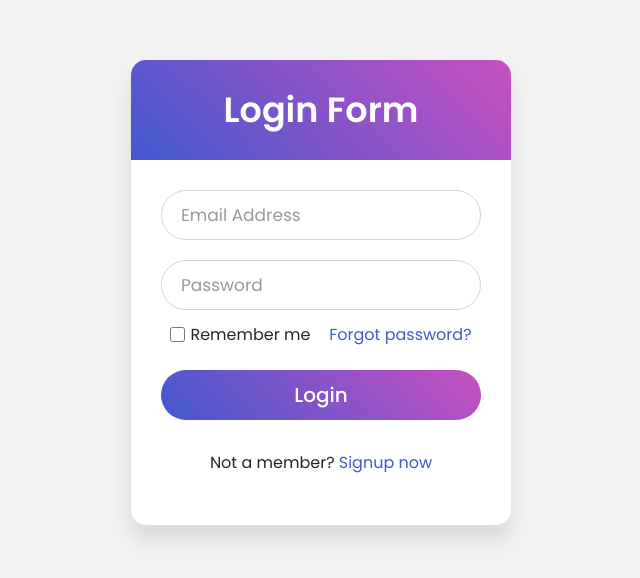
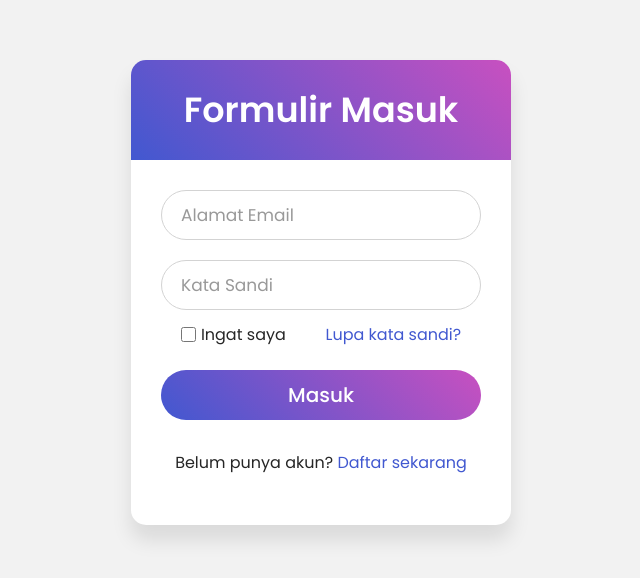
Before and after one commit to Reicall/Lantai_web, a plain HTML site: page login.html in a window 1280 px wide. Shown: the part 108-686 px from the top of the page, without its empty margins (319-959 px from the left). Drawn offline with Linux system fonts and the light colour scheme.

Commit message:
Update login.html

```diff
--- a/login.html
+++ b/login.html
@@ -1,39 +1,37 @@
 <!DOCTYPE html>
 <!-- Created By CodingNepal -->
-<html lang="en" dir="ltr">
+<html lang="id" dir="ltr">
   <head>
-      <meta charset="utf-8">
-      <title>Login Form Design | CodeLab</title>
-      <link rel="stylesheet" href="login.css">
+    <meta charset="utf-8" />
+    <title>Masuk | Lux</title>
+    <link rel="stylesheet" href="login.css" />
   </head>
   <body>
     <div class="wrapper">
-         <div class="title">
-            Login Form
-         </div>
-         <form action=".\index.html">
+      <div class="title">Formulir Masuk</div>
+      <form action="./index.html">
         <div class="field">
-               <input type="text" required>
-               <label>Email Address</label>
+          <input type="text" required />
+          <label>Alamat Email</label>
         </div>
         <div class="field">
-               <input type="password" required>
-               <label>Password</label>
+          <input type="password" required />
+          <label>Kata Sandi</label>
         </div>
         <div class="content">
           <div class="checkbox">
-                  <input type="checkbox" id="remember-me">
-                  <label for="remember-me">Remember me</label>
+            <input type="checkbox" id="remember-me" />
+            <label for="remember-me">Ingat saya</label>
           </div>
           <div class="pass-link">
-                  <a href="#">Forgot password?</a>
+            <a href="#">Lupa kata sandi?</a>
           </div>
         </div>
         <div class="field">
-               <input type="submit" value="Login">
+          <input type="submit" value="Masuk" />
         </div>
         <div class="signup-link">
-               Not a member? <a href="#">Signup now</a>
+          Belum punya akun? <a href="#">Daftar sekarang</a>
         </div>
       </form>
     </div>
```
Lines whose indentation alone changed are shown as unchanged.
